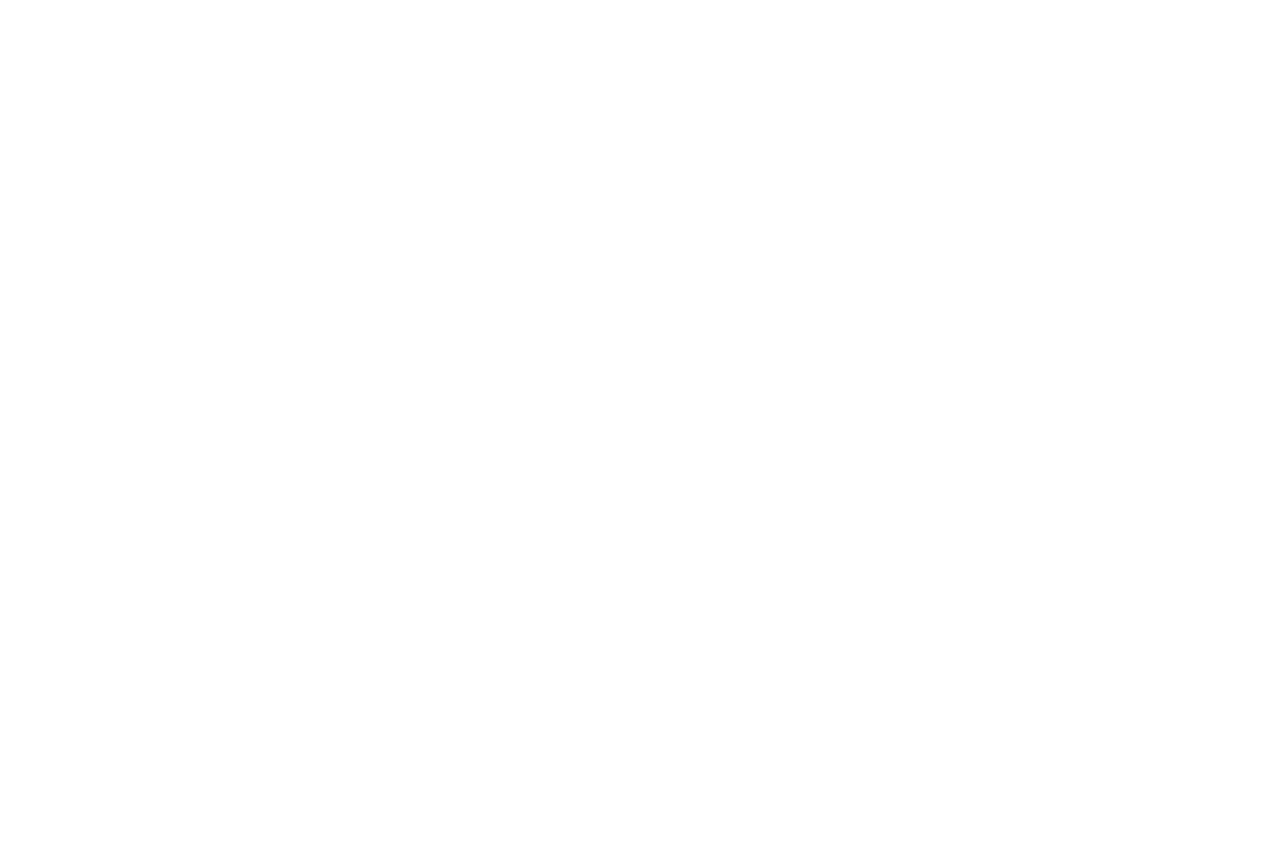
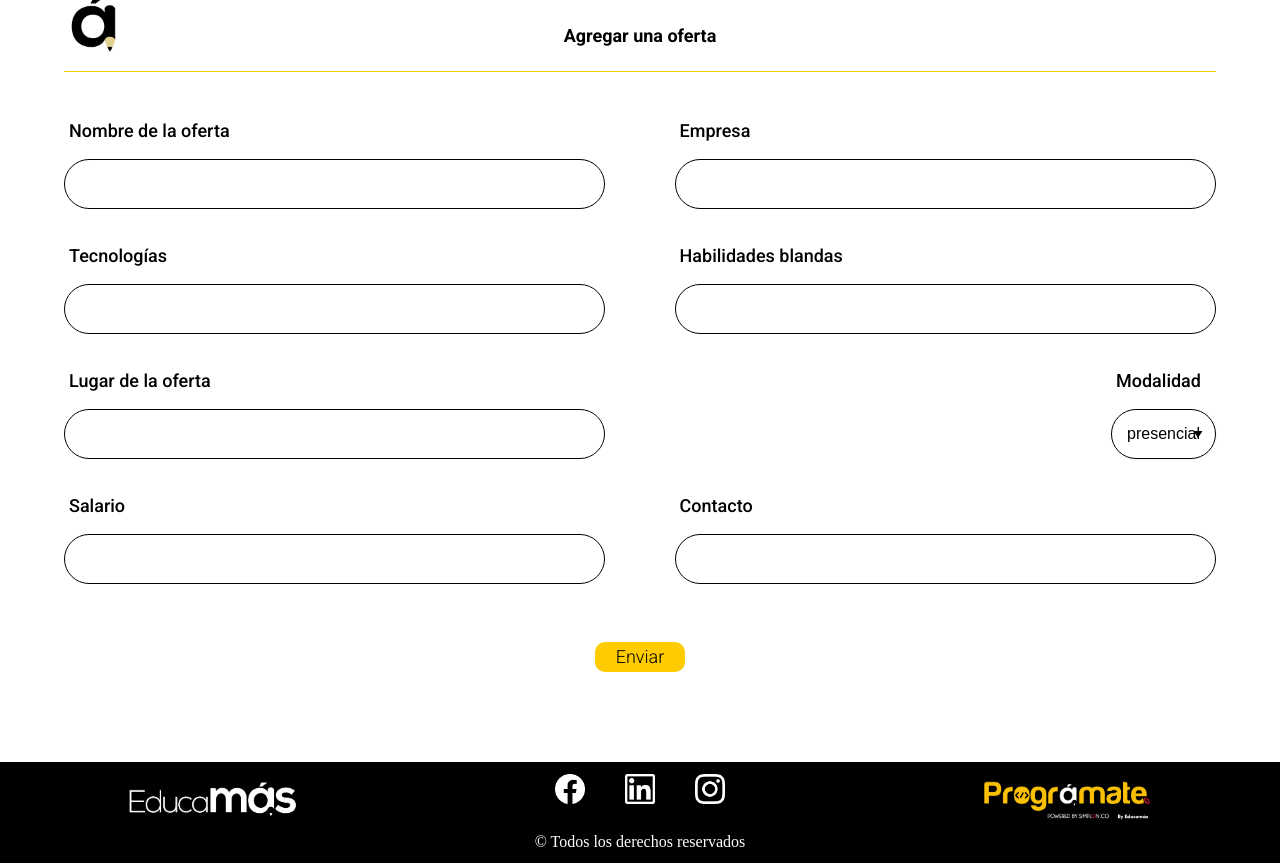
Before and after one commit to Javieredoher/social_Programate_fe, a React app: page /formjobs/1 in a window 1280 px wide. Before the commit the page ends 800 px from the top, so only its background shows below. Built offline with nearby package versions, Linux system fonts and the light colour scheme.

Commit message:
22-11-21 making post

```diff
--- a/package.json
+++ b/package.json
@@ -5,6 +5,7 @@
         "@fortawesome/free-solid-svg-icons": "^5.15.4",
         "@fortawesome/react-fontawesome": "^0.1.16",
         "@react-icons/all-files": "^4.1.0",
+        "@szhsin/react-menu": "^2.3.0",
         "boxicons": "^2.0.9",
         "dotenv": "^10.0.0",
         "pdfjs-dist": "^2.10.377",
@@ -14,6 +15,7 @@
         "react-router-dom": "^5.2.0",
         "react-select": "^5.2.1",
         "regenerator-runtime": "^0.13.9",
+        "sweetalert": "^2.1.2",
         "sweetalert2": "^11.1.10"
     },
     "name": "react",
--- a/src/components/FormJobs/FormJobs.jsx
+++ b/src/components/FormJobs/FormJobs.jsx
@@ -14,6 +14,12 @@
 import { set } from "react-hook-form";
 
 const FormJobs = () => {
+    const [modality, setmodality] = useState("Presencial");
+
+    function changemodality(e) {
+        setmodality(e.target.value);
+    }
+
     const { postsJobs, setPostsJobs } = useContext(DataContext);
 
     const [technical, setTechnical] = useState([]);
@@ -27,6 +33,10 @@
         } catch (error) {
             console.log("Error" + error);
         }
+    };
+
+    const handleChange = (selectedOpcion) => {
+        this.setState({ selectedOpcion });
     };
 
     const onChange = ({ target }) => {
@@ -162,18 +172,17 @@
                     />
                     <br />
                 </div>
-                <div className={style.forms}>
+                <div c lassName={style.forms}>
                     <h3>Modalidad</h3>
-                    <select className={style.select} name="modality">
-                        <option className={style.opcion} value="Presencial">
-                            presencial
-                        </option>
-                        <option className={style.opcion} value="hibrida">
-                            hibrida
-                        </option>
-                        <option className={style.opcion} value="remota">
-                            remota
-                        </option>
+                    <select
+                        className={style.select}
+                        name="modality"
+                        value={modality}
+                        onChange={changemodality}
+                    >
+                        <option className={style.opcion}>presencial</option>
+                        <option className={style.opcion}>hibrida</option>
+                        <option className={style.opcion}>remota</option>
                     </select>
                     <br />
                 </div>
--- /dev/null
+++ b/src/components/makingpost/Dropdown.jsx
@@ -0,0 +1,33 @@
+import React, { useState } from "react";
+import { Link } from "react-router-dom";
+import "../makingpost/Makingpost.css";
+function Dropdown() {
+    const [isActive, setIsActive] = useState(false);
+
+    return (
+        <div className="dropdown">
+            <div
+                className="dropdown-btn"
+                onClick={(e) => setIsActive(!isActive)}
+            >
+                Crear una publicación
+                <span className="fas fa-caret-down"></span>
+            </div>
+            {isActive && (
+                <div className="dropdown-content">
+                    <Link to="/formevent">
+                        <div className="dropdown-item">Evento</div>
+                    </Link>
+                    <Link to="/formnews">
+                        <div className="dropdown-item">Noticia</div>
+                    </Link>
+                    <Link to="/formjobs">
+                        <div className="dropdown-item">Oferta Laboral</div>
+                    </Link>
+                </div>
+            )}
+        </div>
+    );
+}
+
+export default Dropdown;
--- /dev/null
+++ b/src/components/makingpost/Makingpost.css
@@ -0,0 +1,45 @@
+.dropdown {
+    width: 400px;
+    user-select: none;
+    margin: 100px auto;
+    position: relative;
+}
+.dropdown .dropdown-btn {
+    padding: 15px 20px;
+    background: #fff;
+    box-shadow: 3px 3px 10px 6px rgba(0, 0, 0, 0.06);
+    font-weight: bold;
+    color: rgba(0, 0, 0, 0.5);
+    display: flex;
+    align-items: center;
+    cursor: pointer;
+    justify-content: space-between;
+    border-radius: 50px;
+    background-color: cornflowerblue;
+    width: 100%;
+    height: 50px;
+}
+a {
+    list-style: none;
+    text-decoration: none;
+    color: #010101;
+}
+.dropdown .dropdown-content {
+    position: absolute;
+    top: 110%;
+    left: 0;
+    padding: 10px;
+    background: #fff;
+    box-shadow: 3px 3px 10px 6px rgba(0, 0, 0, 0.06);
+    font-weight: 500;
+    color: #333;
+    width: 100%;
+}
+.dropdown .dropdown-content .dropdown-item {
+    padding: 10px;
+    cursor: pointer;
+    transition: all 0.2s;
+}
+.dropdown .dropdown-content .dropdown-item:hover {
+    background: #f4f4f4;
+}
--- a/src/components/makingpost/Makingpost.jsx
+++ b/src/components/makingpost/Makingpost.jsx
@@ -1,12 +1,12 @@
-import React from 'react';
-import styles from "../makingpost/Makingpost.module.css";
+import React from "react";
+import Dropdown from "./Dropdown";
 
 const Makingpost = () => {
     return (
-        <div>
-            <h1>Soy una prueba</h1>
-        </div>
-    )
+        <>
+            <Dropdown />
+        </>
+    );
 };
 
 export default Makingpost;
--- a/src/components/makingpost/Makingpost.module.css
+++ /dev/null
@@ -1,3 +0,0 @@
-div {
-    background-color: aqua;
-}
--- a/src/helpers/fetch.js
+++ b/src/helpers/fetch.js
@@ -20,7 +20,6 @@
 
     return res.json();
 };
-
 export const updateData = async (endpoint, id, data) => {
     const url = `${API}/${endpoint}/${id}`;
     const res = await fetch(url, {
@@ -33,4 +32,11 @@
 
     return res.json();
 };
+export const deleteData = async (endpoint, id) => {
+    const url = `${API}/${endpoint}/${id}`;
+    const res = await fetch(url, {
+        method: "DELETE",
+    });
+};
+
 ////////////////////////////////////
--- /dev/null
+++ b/src/pages/FormMakingPage.jsx
@@ -0,0 +1,13 @@
+import React, { useContext } from "react";
+
+import MakingPage from "../components/makingpost/Makingpost";
+
+const FormMakingPage = () => {
+    return (
+        <>
+            <MakingPage />
+        </>
+    );
+};
+
+export default FormMakingPage;
--- a/src/routes/App.jsx
+++ b/src/routes/App.jsx
@@ -7,6 +7,7 @@
 import FormEventPage from "../pages/FormEventPage";
 import Start from "../components/Start";
 import FormJobsPage from "../pages/FormJobsPage";
+import MakingPage from "../pages/FormMakingPage";
 import CommunityPage from "../pages/CommunityPage";
 import PortfolioPage from "../components/portfolio/Portfolio";
 import FormProject from "../components/FormProject/FormProject";
@@ -39,6 +40,9 @@
                     <Route exact path="/formjobs">
                         <FormJobsPage />
                     </Route>
+                    <Route exact path="/formjobs/:id">
+                        <FormJobsPage />
+                    </Route>
 
                     <Route exact path="/community">
                         <CommunityPage />
@@ -51,6 +55,9 @@
                     <Route exact path="/formproject">
                         <FormProject />
                     </Route>
+                    <Route exact path="/making">
+                        <MakingPage />
+                    </Route>
                 </Switch>
             </Router>
         </DataProvider>
```
Also changed, not shown: 1 other file (tests, documents, lock files or other folders). Lines whose indentation alone changed are shown as unchanged.
